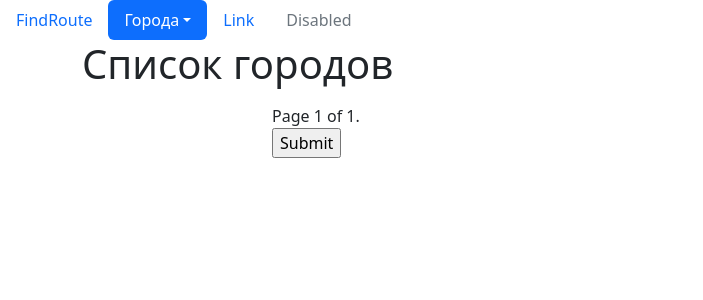
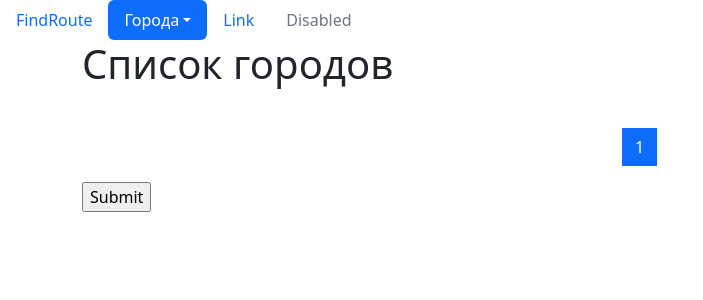
Before and after one commit to TuzovAP/django_sate, a Django app: page /cities/ in a window 1280 px wide. Shown: the top 300 px of the page, without its empty margins (0-703 px from the left). Run offline with Django 4.2, Linux system fonts and the light colour scheme; data that the repository does not hold is empty.

Commit message:
Красивая пагинация через bootstrap + исправил отоброжение таблицы

```diff
--- a/cities/templates/cities/home.html
+++ b/cities/templates/cities/home.html
@@ -22,35 +22,61 @@
                     </a>
                 </td>
              </tr>
+         {% endfor %}
          </table>
-          {% endfor %}
      </div>
 </div>
 
-<div class="pagination">
-    <span class="step-links">
+<!--<div class="pagination">-->
+<!--    <span class="step-links">-->
+<!--        {% if page_obj.has_previous %}-->
+<!--            <a href="?page=1">&laquo; first</a>-->
+<!--            <a href="?page={{ page_obj.previous_page_number }}">previous</a>-->
+<!--        {% endif %}-->
+
+<!--        <span class="current">-->
+<!--            Page {{ page_obj.number }} of {{ page_obj.paginator.num_pages }}.-->
+<!--        </span>-->
+
+<!--        {% if page_obj.has_next %}-->
+<!--            <a href="?page={{ page_obj.next_page_number }}">next</a>-->
+<!--            <a href="?page={{ page_obj.paginator.num_pages }}">last &raquo;</a>-->
+<!--        {% endif %}-->
+<!--    </span>-->
+<!--</div>-->
+
+<nav aria-label="Page navigation example">
+  <ul class="pagination justify-content-center">
+    <li class="page-item">
         {% if page_obj.has_previous %}
-            <a href="?page=1">&laquo; first</a>
-            <a href="?page={{ page_obj.previous_page_number }}">previous</a>
+        <a class="page-link" href="?page={{ page_obj.previous_page_number }}" aria-label="Previous">
+        <span aria-hidden="true">&laquo;</span>
+        </a>
         {% endif %}
-
-        <span class="current">
-            Page {{ page_obj.number }} of {{ page_obj.paginator.num_pages }}.
-        </span>
-
+    </li>
+      {% for page in page_obj.paginator.page_range %}
+        <li class="page-item {% if page == page_obj.number %} active {% endif %}">
+            <a class="page-link" href="?page={{ page }}">
+                {{ page }}
+            </a>
+        </li>
+      {% endfor %}
+    <li class="page-item">
         {% if page_obj.has_next %}
-            <a href="?page={{ page_obj.next_page_number }}">next</a>
-            <a href="?page={{ page_obj.paginator.num_pages }}">last &raquo;</a>
+            <a class="page-link" href="?page={{ page_obj.next_page_number }}" aria-label="Next">
+            <span aria-hidden="true">&raquo;</span>
+            </a>
         {% endif %}
-    </span>
-</div>
+    </li>
+  </ul>
+</nav>
 
 <div class="row">
     <div class="col-md-4">
         <form action="" method="post"> {% csrf_token %}
-    {{ form.as_p }}
-  <input type="submit" value="Submit">
-</form>
+            {{ form.as_p }}
+            <input type="submit" value="Submit">
+        </form>
     </div>
 </div>
 {% endblock %}
```
